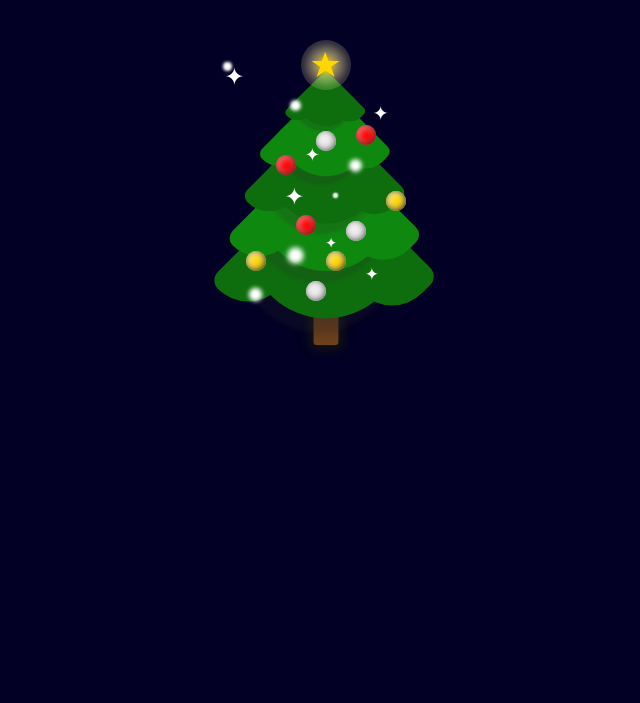
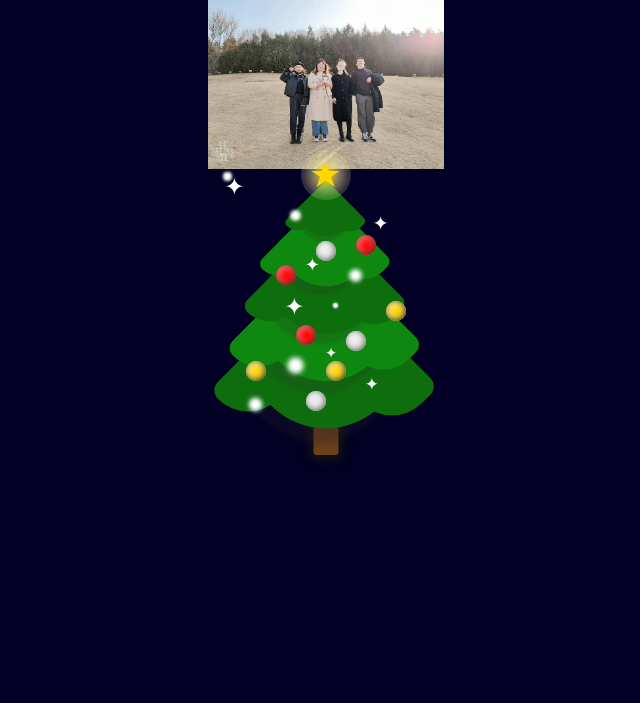
Before and after one commit to HaoyuLee/ChristmasTreeForAxia, a plain HTML site: page index.html in a window 1280 px wide. Shown: the part 97-800 px from the top of the page, without its empty margins (314-954 px from the left). Drawn offline with Linux system fonts and the light colour scheme.

Commit message:
加上照片

```diff
--- a/index.html
+++ b/index.html
@@ -37,7 +37,7 @@ body {
 .tree {
     width: 200px;
     height: 300px;
-    margin: 80px auto 0 auto;
+    margin: 20px auto 0 auto;
     position: relative;
     /*相对定位*/
 /*     border: 1px solid #fff; */
@@ -341,10 +341,38 @@ body {
         box-shadow: 0 0 4px 4px #fff;
     }
 }
+#picture {
+    width: 200px;
+    animation: fadeIn 2s;
+    margin-top: 20px;
+}
+.slowLights {
+    animation: slowLights infinite 2s !important;
+}
+body {
+    text-align: center;
+    position: relative;
+}
+@keyframes slowLights {
+    0%,100%{
+        transform:scale(1);
+    }
+    50%{
+        transform:scale(1.2);
+    }
+}
+@keyframes fadeIn {
+    0% {
+        transform: translateX(550%);
+    }
+    100% {
+    }
+}
 </style>
     </head>
     <body>
         <p class="word"> 同志们！2022圣诞快乐！ </p>
+        <img id="picture" src="./we.jpg" alt="">
         <div class="tree">
             <div class="star">
                 <div class="star-in"></div>
@@ -404,6 +432,11 @@ body {
                 <div></div>
             </div>
         </div>
-
+        <script>
+            setTimeout(() => {
+                const img = document.getElementById('picture')
+                img.className = 'slowLights'
+            }, 2000)
+        </script>
     </body>
 </html>
```
Also changed, not shown: we.jpg (added).
